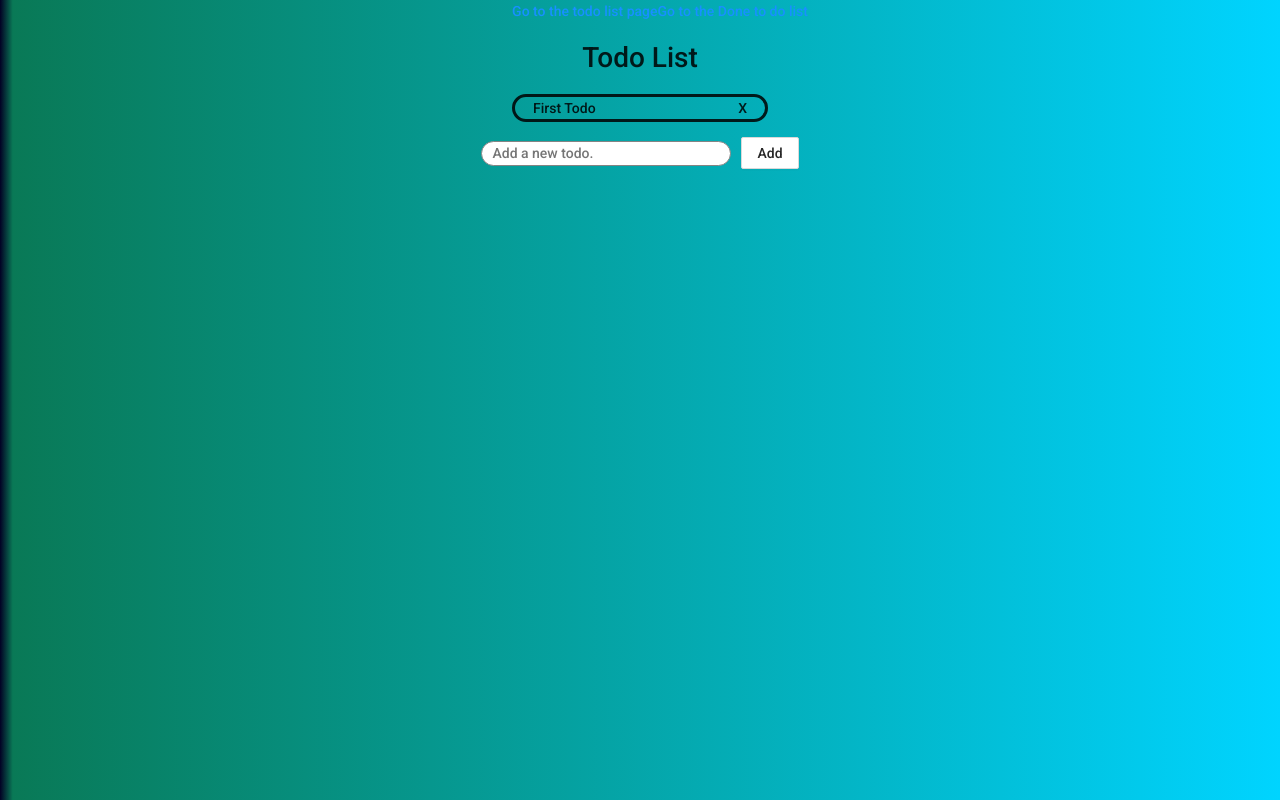
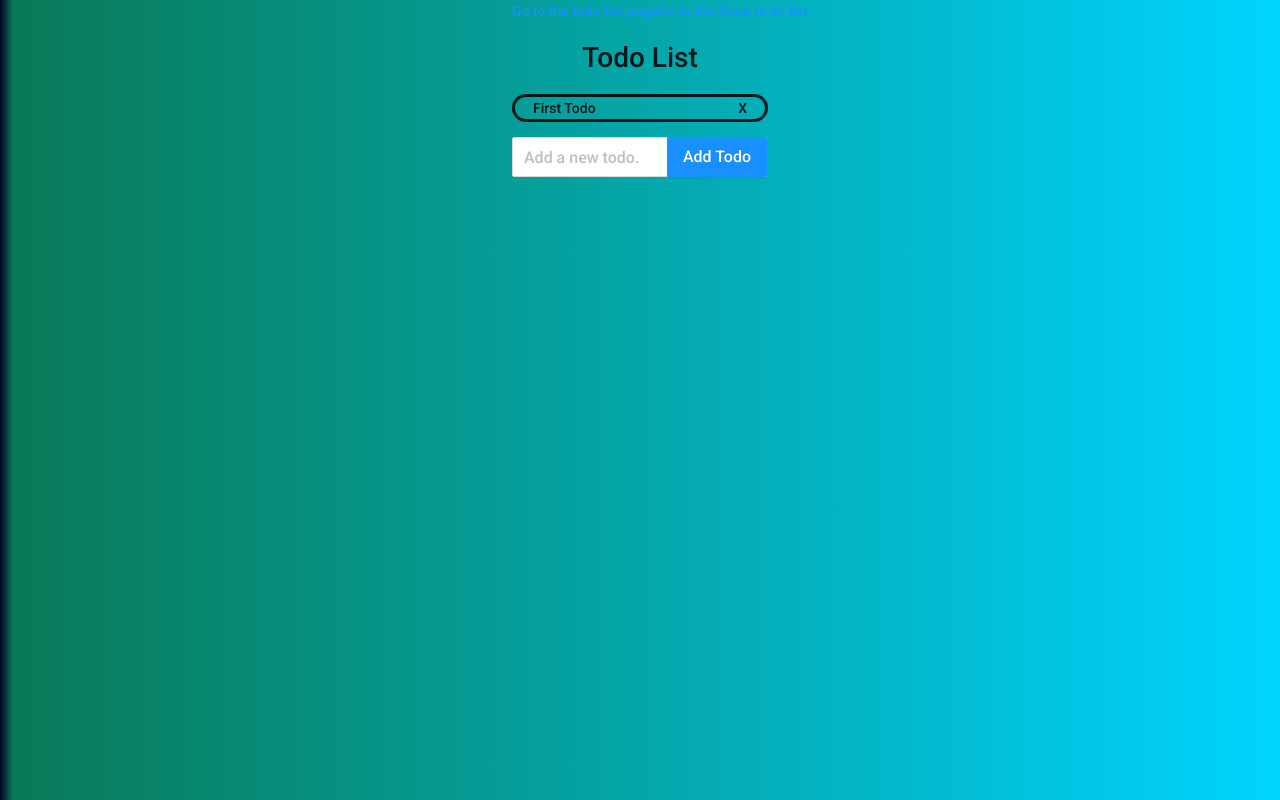
Before and after one commit to salvaju/TodoList, a React (Create React App) app: page /s in a window 1280 px wide. Built offline with nearby package versions, Linux system fonts and the light colour scheme; no server answers.

Commit message:
[TodoList][Juan Carlos Salvador] Refactor todoForm Design

```diff
--- a/src/features/todos/components/todoForm.js
+++ b/src/features/todos/components/todoForm.js
@@ -3,9 +3,11 @@ import { useDispatch } from "react-redux";
 import "../styles/TodoForm.css";
 import { AddTodo } from "../reducers/todosSlice";
 import { createTodo } from "../../apis/todos"
-import { Button } from 'antd';
+import { Button, Input, Search } from 'antd';
 
 function TodoForm() {
+
+    const { Search } = Input;
 
     const dispatch = useDispatch();
 
@@ -26,12 +28,18 @@ function TodoForm() {
         }
 
     }
-
-
     return (
         <div className = "form">
-            <input className = "inputBox" type = "text" placeholder = "Add a new todo." value = {text} onChange = {changeHandler}></input>
-            <Button className = "buttow" onClick = {handleAdd}>Add</Button>
+
+            <Search
+                placeholder="Add a new todo."
+                allowClear
+                enterButton="Add Todo"
+                size="large"
+                value = {text}
+                onChange={changeHandler}
+                onSearch={handleAdd}
+            />
         </div>
     )
 
--- a/src/features/todos/styles/TodoForm.css
+++ b/src/features/todos/styles/TodoForm.css
@@ -1,19 +1,5 @@
 .form {
+    margin-right: 40%;
+    margin-left: 40%;
     margin-top: 15px;
 }
-
-.buttow {
-    margin-left: 10px;
-  }
-
-.inputBox {
-    border: 1px solid #848484;
-	-webkit-border-radius: 30px;
-	-moz-border-radius: 30px;
-	border-radius: 30px;
-	outline:0;
-	height:25px;
-	width: 250px;
-	padding-left:10px;
-	padding-right:10px;
-}
```
